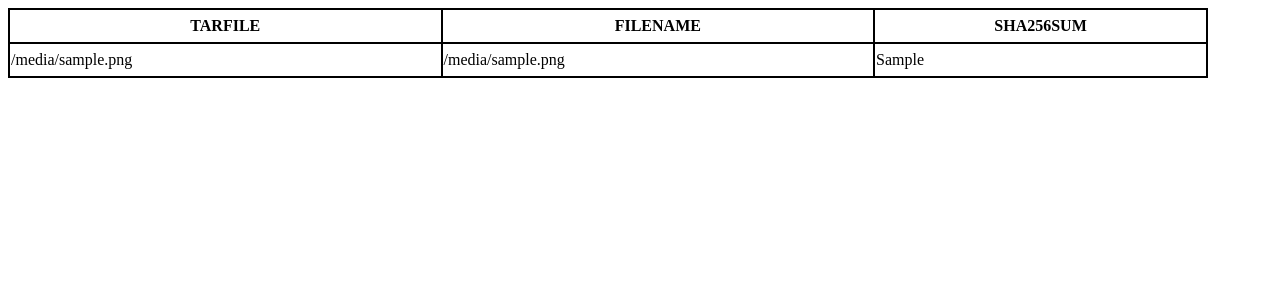
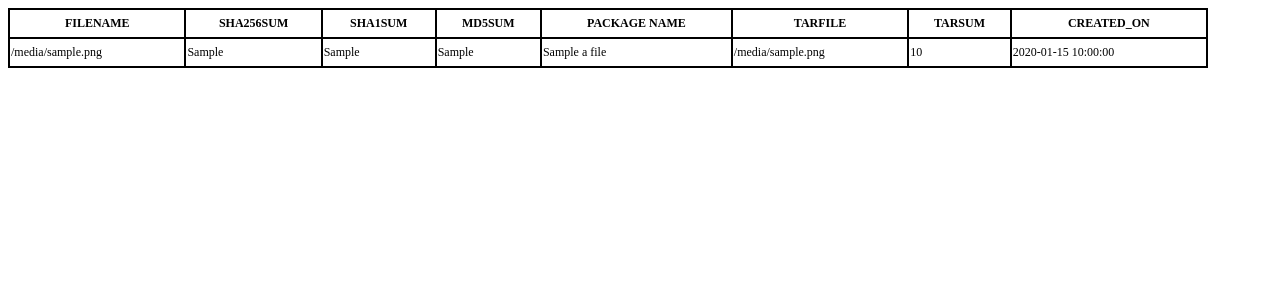
Before and after one commit to fedora-infra/shumgrepper, a Flask app: template shumgrepper/templates/files.html in a window 1280 px wide. Shown: the top 300 px of the page. Run offline with Flask 2, Linux system fonts and the light colour scheme; the template is opened without the code that fills it: most values are stand-ins (such as "Sample title", 1, 10 or a date in 2020).

Commit message:
display all the information present in the database

```diff
--- a/shumgrepper/templates/files.html
+++ b/shumgrepper/templates/files.html
@@ -10,7 +10,8 @@
 
     table,th,td
     {
-        height: 30px;
+        height: 25px;
+        font-size: 12px;
         border:2px solid black;
         border-collapse:collapse;
     }
@@ -19,15 +20,25 @@
   <body>
     <table style="width:1200px">
     <tr>
-        <th>TARFILE</th>
         <th>FILENAME</th>
         <th>SHA256SUM</th>
+        <th>SHA1SUM</th>
+        <th>MD5SUM</th>
+        <th>PACKAGE NAME</th>
+        <th>TARFILE</th>
+        <th>TARSUM</th>
+        <th>CREATED_ON</th>
     </tr>
     {% for a_file in all_files %}
         <tr>
+            <td>{{ a_file.filename }}</td>
+            <td>{{ a_file.sha256sum }}</td>
+            <td>{{ a_file.sha1sum }}</td>
+            <td>{{ a_file.md5sum }}</td>
+            <td>{{ a_file.pkg_name }}</td>
             <td>{{ a_file.tar_file }}</td>
-            <td>{{ a_file.filename }}</td>
-            <td>{{ a_file.sha256sum}}</td>
+            <td>{{ a_file.tar_sum }}</td>
+            <td>{{ a_file.created_on }}</td>
         </tr>
     {% endfor %}
   </body>
```
